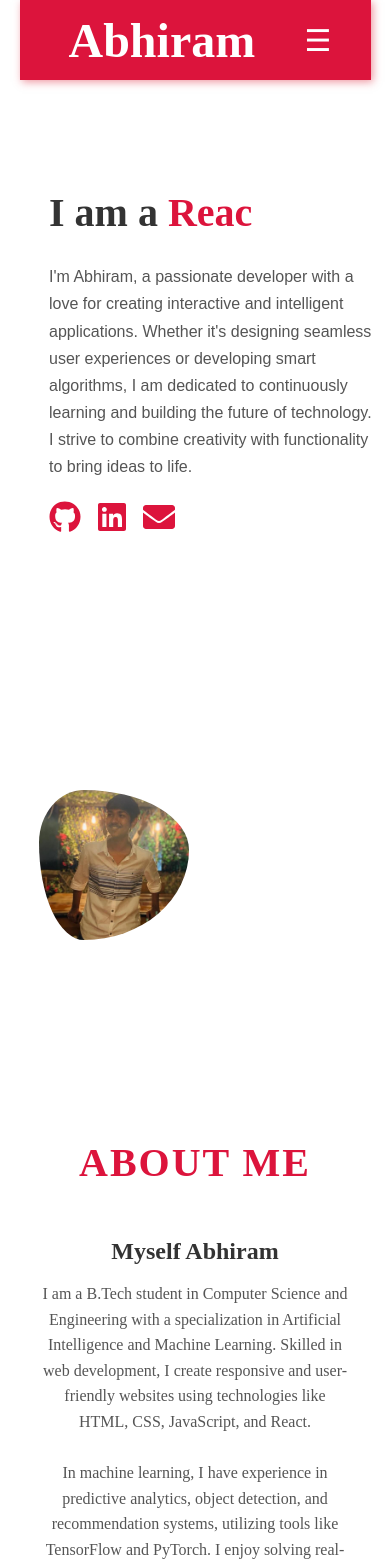
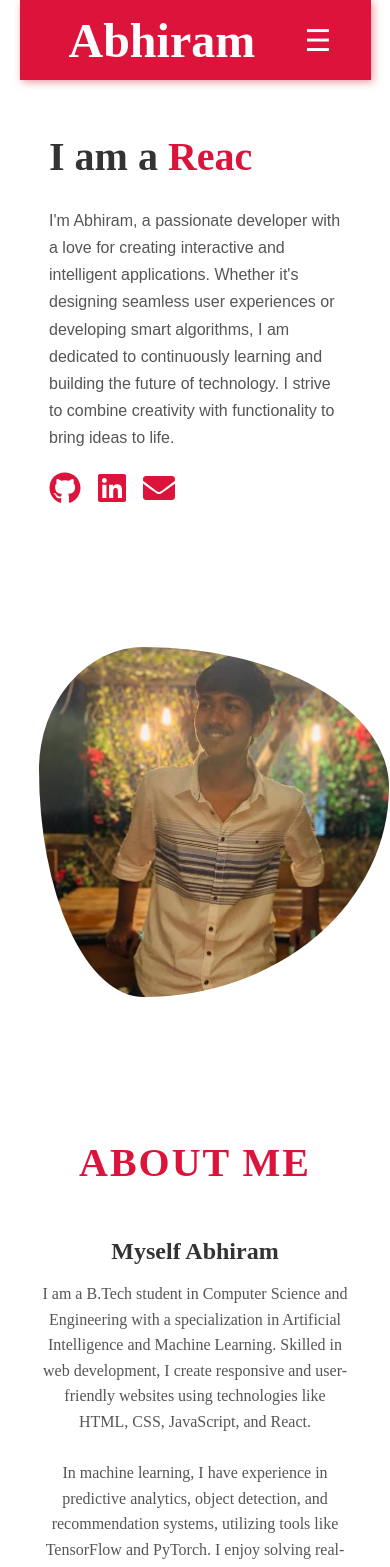
Before and after one commit to Abhiram4957/abhiram-portfolio, a React (Vite) app: page / in a window 390 px wide. Shown: the top 1567 px of the page. Built offline with nearby package versions, Linux system fonts and the light colour scheme.

Commit message:
Update Home.css

```diff
--- a/src/components/Home.css
+++ b/src/components/Home.css
@@ -100,8 +100,8 @@
     }
 
     #myPic {
-        width: 200px;
-        height: 200px;
+        width: 350px;
+        height: 350px;
     }
 
     .ctaButton {
@@ -133,9 +133,9 @@
 
 @media (max-width: 480px) {
     .home {
-        display: flex;
-        flex-wrap: wrap;
-        width: 90%;
+        padding: 40px 10%;
+        flex-direction: row;
+        height: 120vh;
     }
 
     .homeText {
@@ -144,8 +144,8 @@
     }
 
     #myPic {
-        width: 150px;
-        height: 150px;
+        width: 350px;
+        height: 350px;
     }
 
     .description {
```
